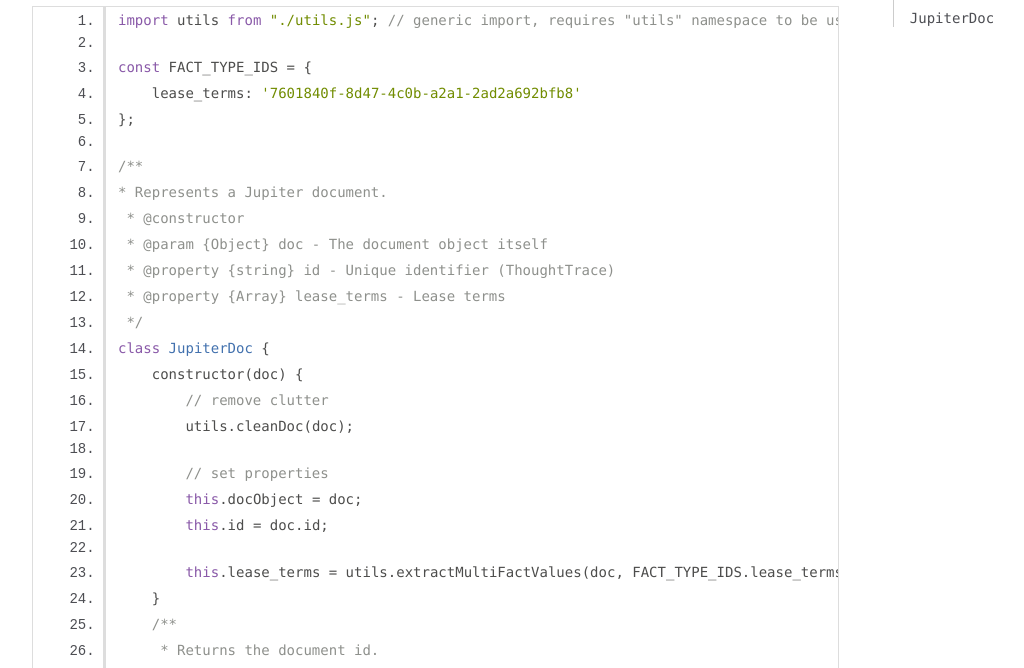
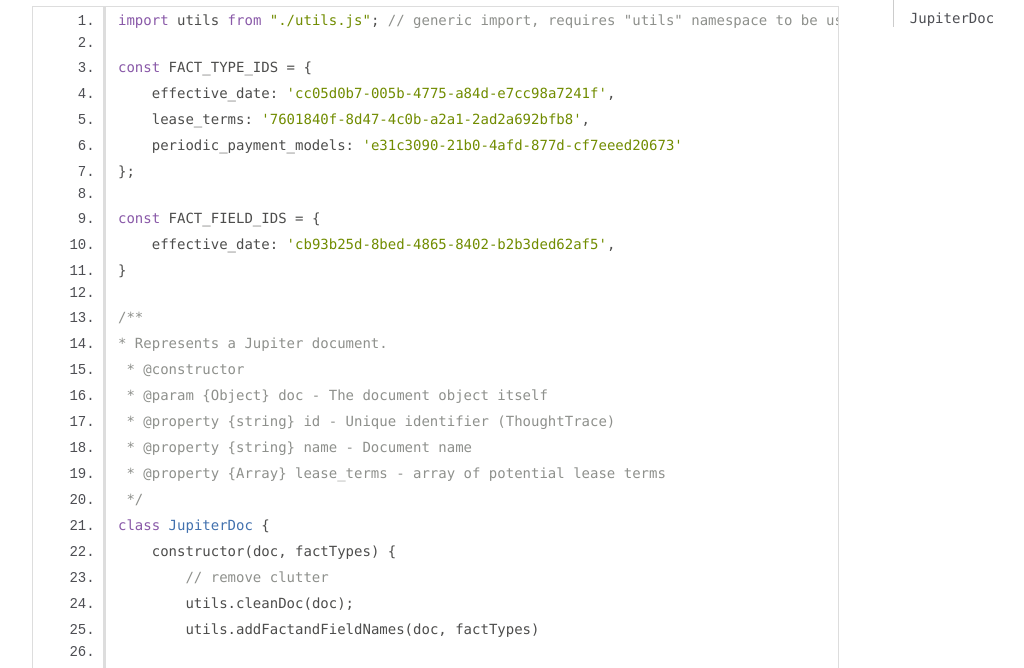
Before and after one commit to pyee-pei/JupiterLibrary, a website: page docs/jupiter.js.html in a window 1280 px wide. Shown: the part 132-800 px from the top of the page, without its empty margins (0-1024 px from the left). Drawn offline with Linux system fonts and the light colour scheme.

Commit message:
20230109

```diff
--- a/docs/jupiter.js.html
+++ b/docs/jupiter.js.html
@@ -29,26 +29,47 @@
             <pre class="prettyprint source linenums"><code>import utils from "./utils.js"; // generic import, requires "utils" namespace to be used in code
 
 const FACT_TYPE_IDS = {
-    lease_terms: '7601840f-8d47-4c0b-a2a1-2ad2a692bfb8'
+    effective_date: 'cc05d0b7-005b-4775-a84d-e7cc98a7241f',
+    lease_terms: '7601840f-8d47-4c0b-a2a1-2ad2a692bfb8',
+    periodic_payment_models: 'e31c3090-21b0-4afd-877d-cf7eeed20673'
 };
+
+const FACT_FIELD_IDS = {
+    effective_date: 'cb93b25d-8bed-4865-8402-b2b3ded62af5',
+}
 
 /**
 * Represents a Jupiter document.
  * @constructor
  * @param {Object} doc - The document object itself
  * @property {string} id - Unique identifier (ThoughtTrace)
- * @property {Array} lease_terms - Lease terms
+ * @property {string} name - Document name
+ * @property {Array} lease_terms - array of potential lease terms
  */
 class JupiterDoc {
-    constructor(doc) {
+    constructor(doc, factTypes) {
         // remove clutter
         utils.cleanDoc(doc);
+        utils.addFactandFieldNames(doc, factTypes)
 
-        // set properties
-        this.docObject = doc;
+        // set initial properties
+        this.rawDoc = doc;
         this.id = doc.id;
+        this.name = doc.name;
 
+        // set fact-based properties and arrays
+        this.effective_date = utils.extractFactValue(doc, FACT_TYPE_IDS.effective_date, FACT_FIELD_IDS.effective_date, 'date' )
         this.lease_terms = utils.extractMultiFactValues(doc, FACT_TYPE_IDS.lease_terms);
+        this.periodic_payment_models = utils.extractMultiFactValues(doc, FACT_TYPE_IDS.periodic_payment_models);
+
+        // calculate lease term dates
+        utils.calcLeaseTermDates(this.lease_terms, this.effective_date);
+
+        // calc payments in each term
+        this.lease_terms.forEach((term) => {
+            utils.calcPeriodicPayments(term, this.periodic_payment_models);
+        });
+
     }
     /**
      * Returns the document id.
@@ -83,7 +104,7 @@ export default JupiterDoc;
 <br class="clear">
 
 <footer>
-    Documentation generated by <a href="https://github.com/jsdoc/jsdoc">JSDoc 4.0.0</a> on Mon Jan 09 2023 09:54:41 GMT-0600 (Central Standard Time)
+    Documentation generated by <a href="https://github.com/jsdoc/jsdoc">JSDoc 4.0.0</a> on Mon Jan 09 2023 18:07:18 GMT-0600 (Central Standard Time)
 </footer>
 
 <script> prettyPrint(); </script>
```
Also changed, not shown: docs/JupiterDoc.html (+28 -5 lines), dist/bundle.js, dist/jupiter.min.js.
